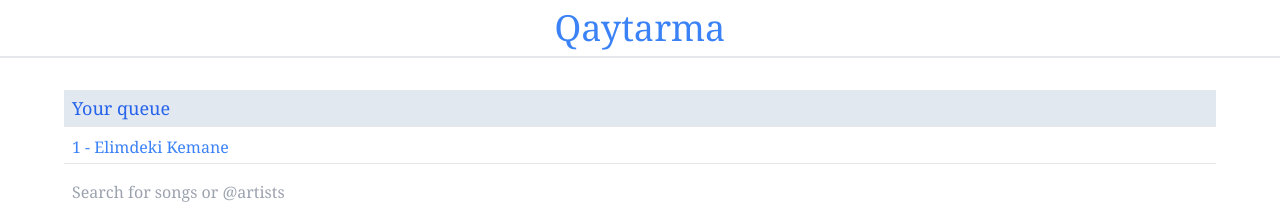
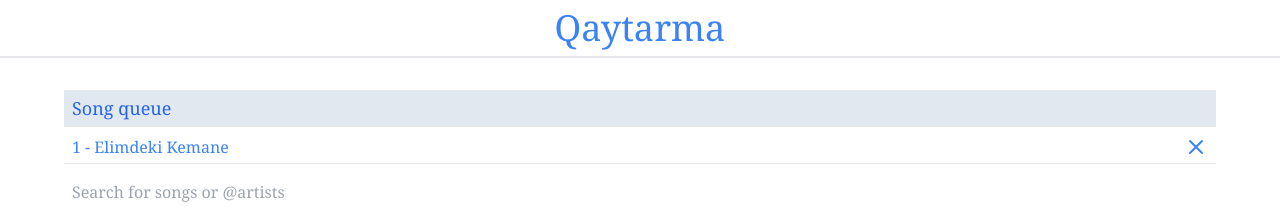
Before and after one commit to alimgiray/bostorgay, a Vue app in the folder frontend/: page / in a window 1280 px wide. Both pictures are taken after a click on the button 1160 px from the left and 200 px from the top of the page. Shown: the top 209 px of the page. Built offline with nearby package versions, Linux system fonts and the light colour scheme; no server answers.

Commit message:
fix queue autoplay issues

```diff
--- a/frontend/src/components/Player.vue
+++ b/frontend/src/components/Player.vue
@@ -28,10 +28,10 @@ export default {
     playCurrentSong() {
       this.player.loadVideoById(this.getVideoIDFromURL(this.currentSong?.url));
       this.player.playVideo();
+      const nextSong = this.getNextSong();
       this.player.on("stateChange", (event) => {
         // Song ended
         if (event.data === 0) {
-          const nextSong = this.getNextSong();
           if (nextSong) {
             this.$store.commit("playSong", nextSong);
           } else {
@@ -41,17 +41,18 @@ export default {
       });
     },
     getNextSong() {
-      if (!this.$store.state.currentSong) {
-        return null;
-      }
       const currentSongIndex = this.$store.state.queue.findIndex(
         (song) => song.id === this.$store.state.currentSong?.id
       );
       if (
         currentSongIndex !== -1 &&
-        this.$store.state.queue.length > currentSongIndex
+        this.$store.state.queue.length > currentSongIndex + 1
       ) {
         return this.$store.state.queue[currentSongIndex + 1];
+      }
+      // If no next song, return first one from the list
+      if (this.$store.state.queue.length > 0) {
+        return this.$store.state.queue[0];
       }
       return null;
     },
@@ -64,11 +65,7 @@ export default {
   watch: {
     currentSong: async function (song) {
       if (song) {
-        const videoID = this.getVideoIDFromURL(song.url);
-        if (videoID) {
-          this.player.loadVideoById(videoID);
-          this.player.playVideo();
-        }
+        this.playCurrentSong();
       }
     },
   },
--- a/frontend/src/components/Queue.vue
+++ b/frontend/src/components/Queue.vue
@@ -1,12 +1,12 @@
 <template>
   <div class="py-2 text-md">
-    <div class="text-lg border-b px-2 py-1 bg-slate-200">Your queue</div>
+    <div class="text-lg border-b px-2 py-1 bg-slate-200">Song queue</div>
     <div
       class="mt-1 py-1 px-2 border-b cursor-pointer"
       v-for="(song, index) in queue"
       :key="song.id"
-      @click="playSong(song)"
     >
+      <div class="flex justify-between" @click="playSong(song)">
         <span
           :class="
             song.id !== currentSong?.id ? 'text-slate-500' : 'text-blue-500'
@@ -14,13 +14,21 @@
         >
           {{ index + 1 }} - {{ song.name }}
         </span>
+        <button>
+          <XIcon @click="removeFromQueue(song)" class="h-6 w-6 text-blue-500" />
+        </button>
+      </div>
     </div>
   </div>
 </template>
 
 <script>
+import { XIcon } from "@heroicons/vue/outline";
 export default {
   name: "Queue",
+  components: {
+    XIcon,
+  },
   data: function () {
     return {};
   },
@@ -28,6 +36,9 @@ export default {
   methods: {
     playSong(song) {
       this.$store.commit("playSong", song);
+    },
+    removeFromQueue(song) {
+      this.$store.commit("removeSongFromQueue", song);
     },
   },
   computed: {
--- a/frontend/src/store/index.js
+++ b/frontend/src/store/index.js
@@ -30,7 +30,6 @@ export default createStore({
       state.currentSong = null;
     },
     addToQueue(state, { song, prepend = false }) {
-      console.log("add to queue");
       if (prepend) {
         state.queue.unshift(song);
       } else {
@@ -39,7 +38,6 @@ export default createStore({
       localStorage.setItem("queue", JSON.stringify(state.queue));
     },
     removeSongFromQueue(state, song) {
-      console.log("remove from queue");
       state.queue = state.queue.filter(
         (songInQueue) => songInQueue.id != song.id
       );
```
Lines whose indentation alone changed are shown as unchanged.
